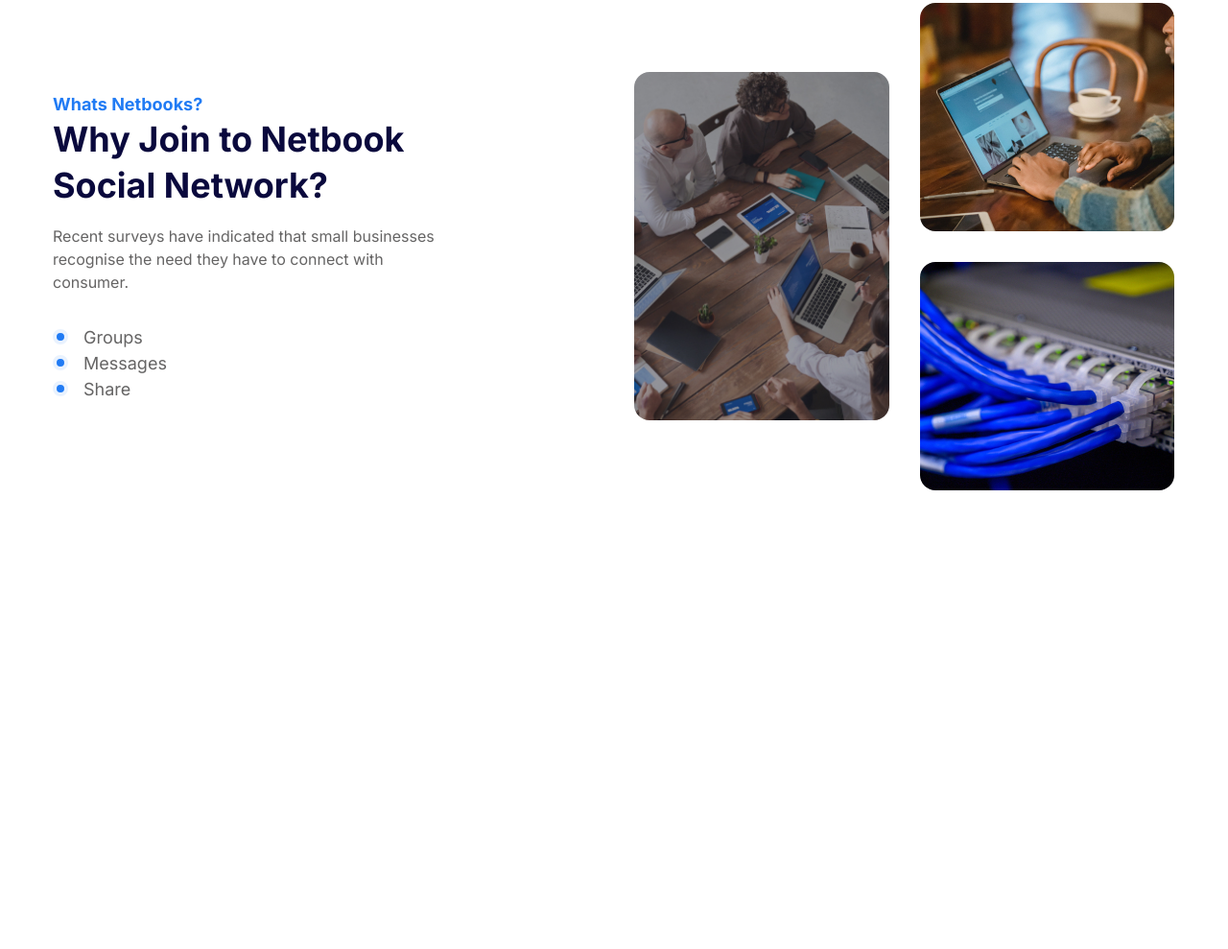
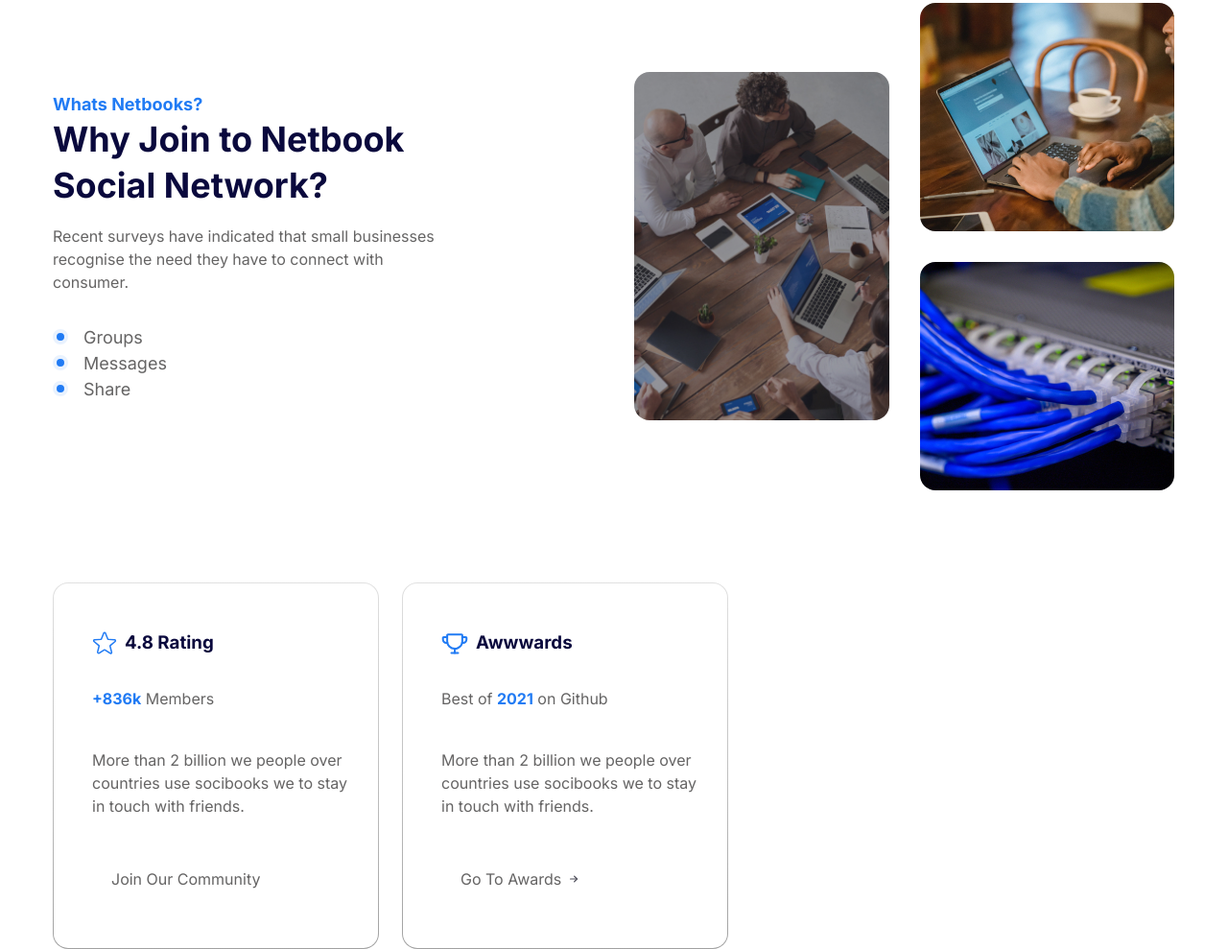
Before and after one commit to Fredy-Quispe/Netbook, a plain HTML site: page index.html in a window 1280 px wide. Shown: the part 782-1771 px from the top of the page at 96% size. Before the commit the page ends 1293 px from the top, so only its background shows below. Drawn offline with Linux system fonts and the light colour scheme.

Commit message:
Achievement section in progress

```diff
--- a/Style/main.css
+++ b/Style/main.css
@@ -249,3 +249,66 @@ a {
 .whats-netbooks__video {
   grid-row: 1 / -1;
 }
+
+.achievement {
+  display: grid;
+  grid-template-columns: 340px 340px 1fr;
+  gap: 24px;
+}
+
+.achievement .card {
+  background: linear-gradient(#fff, #fff) padding-box, linear-gradient(to bottom, rgba(185, 185, 185, 0.44), rgba(94, 94, 94, 0.58)) border-box ;
+  border: 1px solid transparent;
+  border-radius: 16px;
+  padding: 48px 18px 40px 40px;
+  transition: box-shadow 200ms ease-in-out, transform 200ms ease-in-out;
+}
+
+.achievement .card a {
+  position: relative;
+  padding: 20px;
+}
+
+.achievement .card a:hover {
+  color: var(--color-primary);
+}
+
+/* .achievement .card a:after {
+  position: absolute;
+  right: 0;
+  top: 50%;
+  transform: translateY(-50%);
+  content: "";
+  background-image: url(/Images/ico-arrow.svg);
+  width: 10px;
+  height: 10px;
+} */
+
+.achievement .card a {
+  display: inline-flex;
+  align-items: center;
+  gap: 8px;
+}
+
+.achievement .card:hover {
+  box-shadow: 0px 26px 49px rgba(146, 165, 184, 0.24);
+  transform: translate(-4px, -4px);
+}
+
+.achievement .card__subtitle {
+  margin-bottom: 40px;
+}
+
+.achievement .card__subtitle b {
+  color: var(--color-primary);
+}
+
+.achievement .card__content {
+  margin-bottom: 32px;
+}
+
+.card.rating .card__title, .card.awards .card__title {
+  display: flex;
+  gap: 8px;
+  margin-bottom: 32px;
+}
--- a/index.html
+++ b/index.html
@@ -70,7 +70,29 @@
                 <img src="./Images/whats-netbook-002.jpg" class="whats-netbooks__images--002" alt="" />
             </div>
         </section>
-        <section class="achievement"></section>
+        <section class="achievement container">
+            <article class="card rating">
+                <header>
+                    <h3 class="card__title"><img src="./Images/ico-star.svg" alt="Outline star icon"> 4.8 Rating</h3>
+                    <p class="card__subtitle"><b>+836k</b> Members</p>
+                </header>
+
+                <p class="card__content">More than 2 billion we people over countries use socibooks we to stay in touch with friends.</p>
+
+                <p><a href="#">Join Our Community</a></p>
+            </article>
+            <article class="card awards">
+                <header>
+                    <h3 class="card__title"><img src="./Images/ico-trophy.svg" alt="Outline trophy icon"> Awwwards</h3>
+                    <p class="card__subtitle">Best of <b>2021</b> on Github</p>
+                </header>
+
+                <p class="card__content">More than 2 billion we people over countries use socibooks we to stay in touch with friends.</p>
+
+                <p><a href="#">Go To Awards <img src="./Images/ico-arrow.svg" alt=""></a></p>
+            </article>
+            <div></div>
+        </section>
         <section class="community"></section>
         <section class="members"></section>
         <section class="app"></section>
```
Also changed, not shown: Images/ico-arrow.svg (added), Images/ico-star.svg (added), Images/ico-trophy.svg (added).
